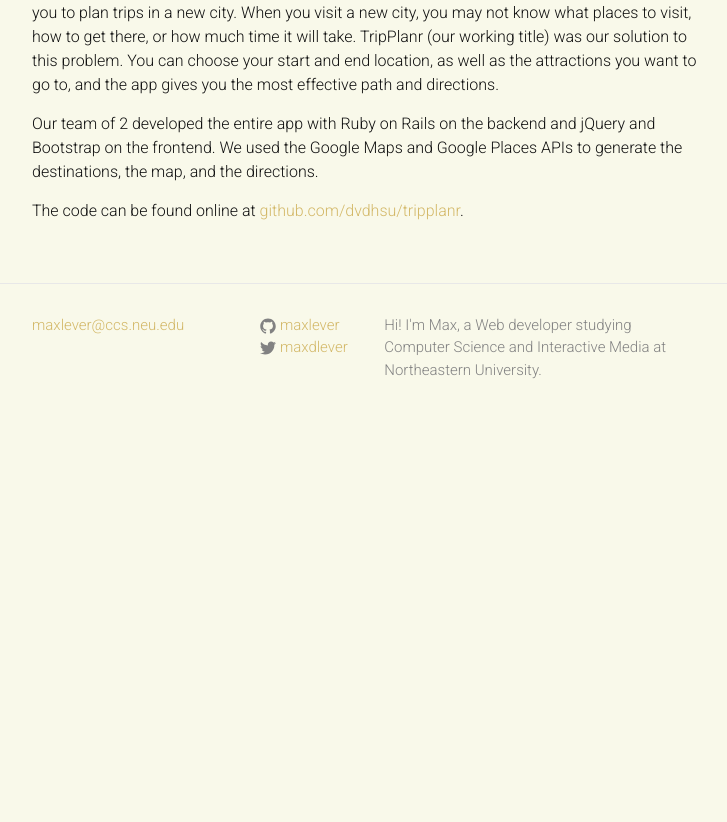
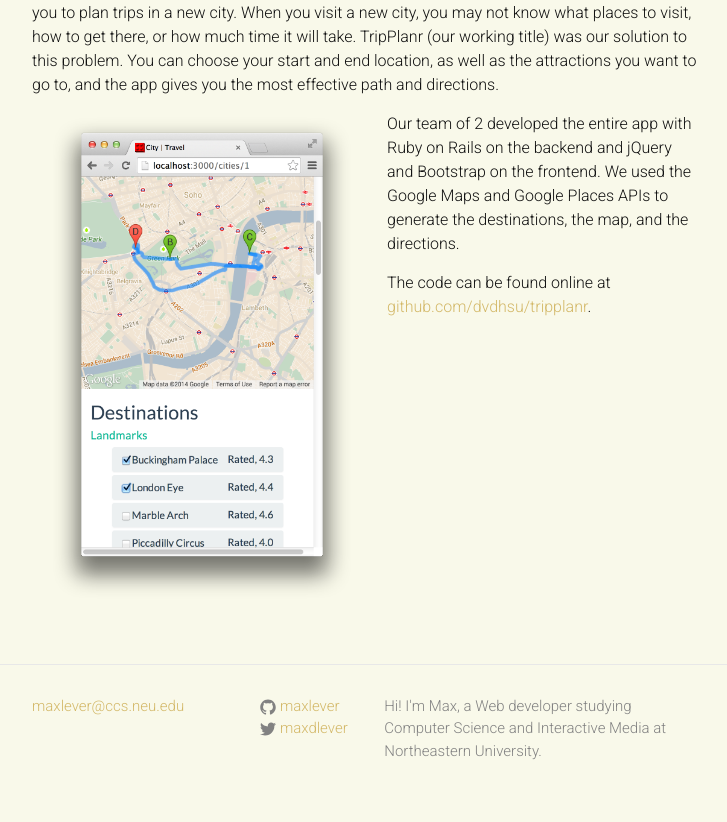
Before and after one commit to maxlever/maxlever.me, a Jekyll site: the page built from _posts/2014-09-27-tripplanr.md, in a window 1280 px wide. Shown: the part 504-1326 px from the top of the page, without its empty margins (268-995 px from the left). Built offline with Jekyll 4.4.1, drawn with Linux system fonts in a browser that asks for light colours; before the commit the page ends 945 px from its top, so only the background shows below that.

Commit message:
reformatting

```diff
--- a/_posts/2014-09-27-inshore.html
+++ b/_posts/2014-09-27-inshore.html
@@ -15,8 +15,8 @@
   </div>
   <div class="col-xs-6">
     <p>After the designer gave me the design mockups, I worked with her to create an HTML prototype to show to the client. </p>
-    <p>Once they approved the prototype, I transitioned the website to a local WordPress server. Like for the Scout website, I soon started doing development on a live server so that both the team and the client could see my progress.</p>
-    <p>I used Custom Post Types, custom Taxonomies, and Advanced Custom Fields to structure all of the information and allow easy editing. Here, the most difficult part was creating the map on the About page. I initially started to learn jQuery in order to use the Google Maps API and create the map myself, but because the map had to dynamically sync with the WordPress database, I ended up using the GeoMashup plugin to do most of the heavy lifting, and modified the pre-existing code to fit the requirements and style. (However, some of this jQuery knowledge came in handy at <a href="{{ '/web/2014/09/27/tripplanr.html' | prepend:site.url }}">Cal Hacks</a>!)</p>
+    <p>Once they approved the prototype, I transitioned the website to a local WordPress server. Like for the Scout website, I continued development on a live server so that both the Scout team and the client could see my progress.</p>
+    <p>I added Custom Post Types and custom taxonomies in the PHP backend to structure all of the information. The most challenging part of this project was creating the map on the About page. I initially started to use jQuery in order to use the Google Maps API and create the map myself, but because the map had to dynamically sync with the WordPress database, I ended up using the GeoMashup plugin to do most of the heavy lifting, and modified the pre-existing code to fit the requirements and style. (However, this jQuery knowledge came in handy at <a href="{{ '/web/2014/09/27/tripplanr.html' | prepend:site.url }}">Cal Hacks</a>!)</p>
   </div></div>
   <img src="/images/Inshore3.png">
   <p>See the site live at <a href="http://rockyinshore.org">rockyinshore.org</a>!</p>
--- a/_posts/2014-09-27-tripplanr.md
+++ b/_posts/2014-09-27-tripplanr.md
@@ -7,9 +7,15 @@
 <img src="/images/TripPlanr4.png">
 <p>During the Cal Hacks hackathon in UC Berkeley (October 3rd - 5th), we built a website that allows you to plan trips in a new city. When you visit a new city, you may not know what places to visit, how to get there, or how much time it will take. TripPlanr (our working title) was our solution to this problem. You can choose your start and end location, as well as the attractions you want to go to, and the app gives you the most effective path and directions.</p>
 
+<div class="row">
+<div class="col-xs-6">
+<img src="/images/TripPlanr3.png">
+</div>
+<div class="col-xs-6">
 <p>
 Our team of 2 developed the entire app with Ruby on Rails on the backend and jQuery and Bootstrap on the frontend. We used the Google Maps and Google Places APIs to generate the destinations, the map, and the directions.
 </p>
 <p>
 The code can be found online at <a href="http://github.com/dvdhsu/tripplanr">github.com/dvdhsu/tripplanr</a>.
-</p>
+</p></div>
+</div>
```
